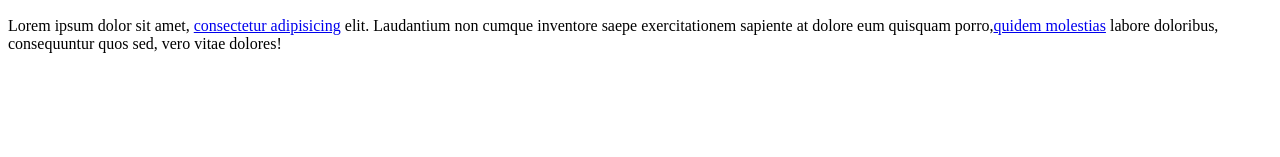
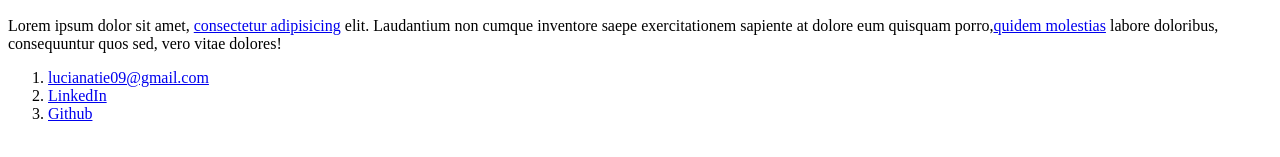
Before and after one commit to lutie0920/Aula-de-HTML5, a plain HTML site: page index.html in a window 1280 px wide. Shown: the part 633-790 px from the top of the page. Drawn offline with Linux system fonts and the light colour scheme.

Commit message:
Aula Tags li,ul e ol

```diff
--- a/index.html
+++ b/index.html
@@ -6,7 +6,7 @@
     </head>
     <body>
         <header>
-            <img src='foto.jpg' width=100 alt='Ilustração do rosto da Luciana Tie Kamon'>
+            <img src='fotos/foto.jpg' width=100 alt='Ilustração do rosto da Luciana Tie Kamon'>
             <h1>Luciana Tie Kamon</h1>
         </header>
         <section>
@@ -16,11 +16,23 @@
             <article>
                 <header>
                     <h3>Post #1</h3>
-                    <img src='htmlcode.jpg' width=500 alt='Editor de texto contendo código html'>
+                    <img src='fotos/htmlcode.jpg' width=500 alt='Editor de texto contendo código html'>
                 </header>
                 <p>Lorem ipsum dolor sit amet, <a href = 'https://br.linkedin.com/in/luciana-assistenteadm' target = '_blank'> consectetur adipisicing</a> elit. Laudantium non cumque inventore saepe exercitationem sapiente at dolore eum quisquam porro,<a href = 'lucianatie09@gmail.com'>quidem molestias</a>  labore doloribus, consequuntur quos sed, vero vitae dolores!</p>
             </article>
         </section>
-        <footer></footer>
+        <footer>
+            <ol>
+                <li>
+                    <a href='lucianatie09@gmail.com'>lucianatie09@gmail.com</a>
+                </li>
+                <li>
+                    <a href='https://br.linkedin.com/in/luciana-assistenteadm' target='_biank'>LinkedIn</a>
+                </li>
+                <li>
+                    <a href='https://github.com/lutie0920' target='_biank'>Github</a>
+                </li>
+            </ol>
+        </footer>
     </body>
 </html>
```
Also changed, not shown: 4 other files.
